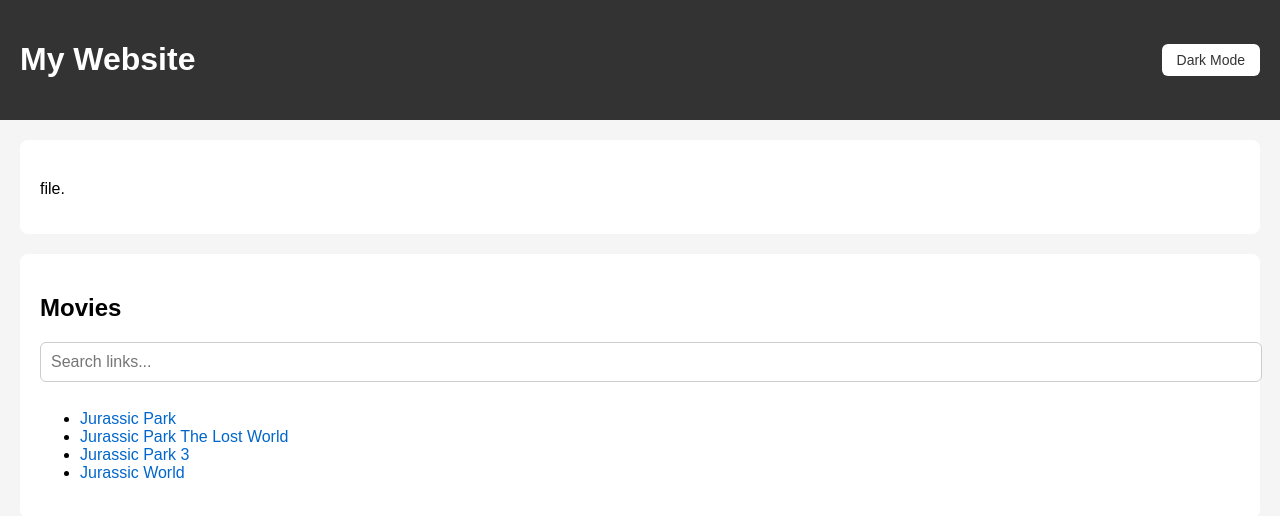
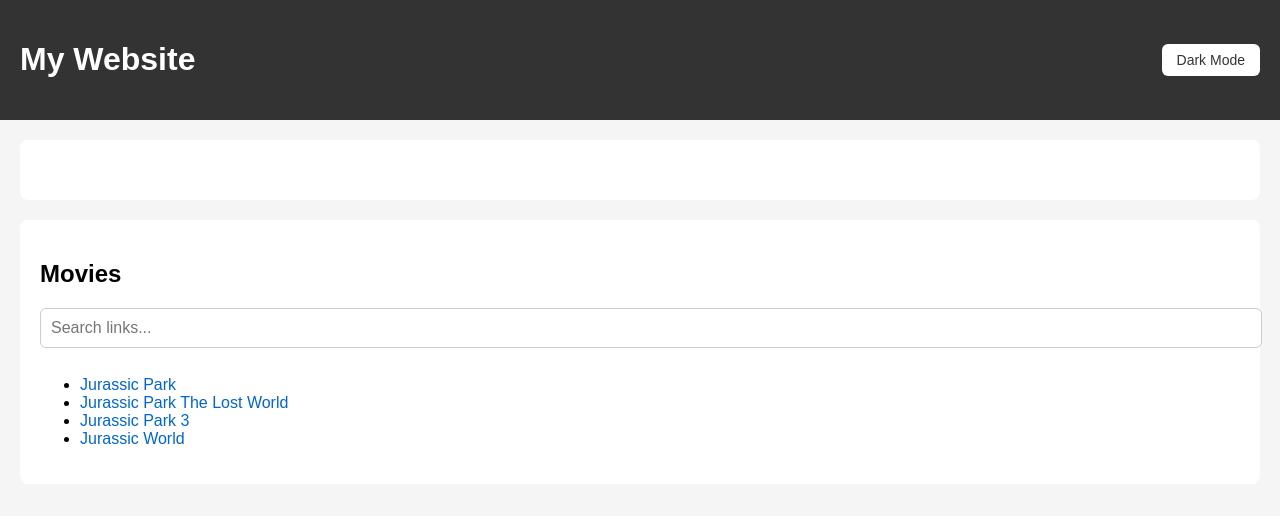
Before and after one commit to jeremyknight-jpg/UNBLOOCKKKED, a plain HTML site: page index.html in a window 1280 px wide. Drawn offline with Linux system fonts and the light colour scheme.

Commit message:
Remove content from paragraph in index.html
Removed text from a paragraph in the HTML file.

```diff
--- a/index.html
+++ b/index.html
@@ -95,7 +95,7 @@
 
 <section>
     <h2></h2>
-    <p> <strong></strong> file.</p>
+    <p> <strong></strong></p>
 </section>
 
 <section>
```
